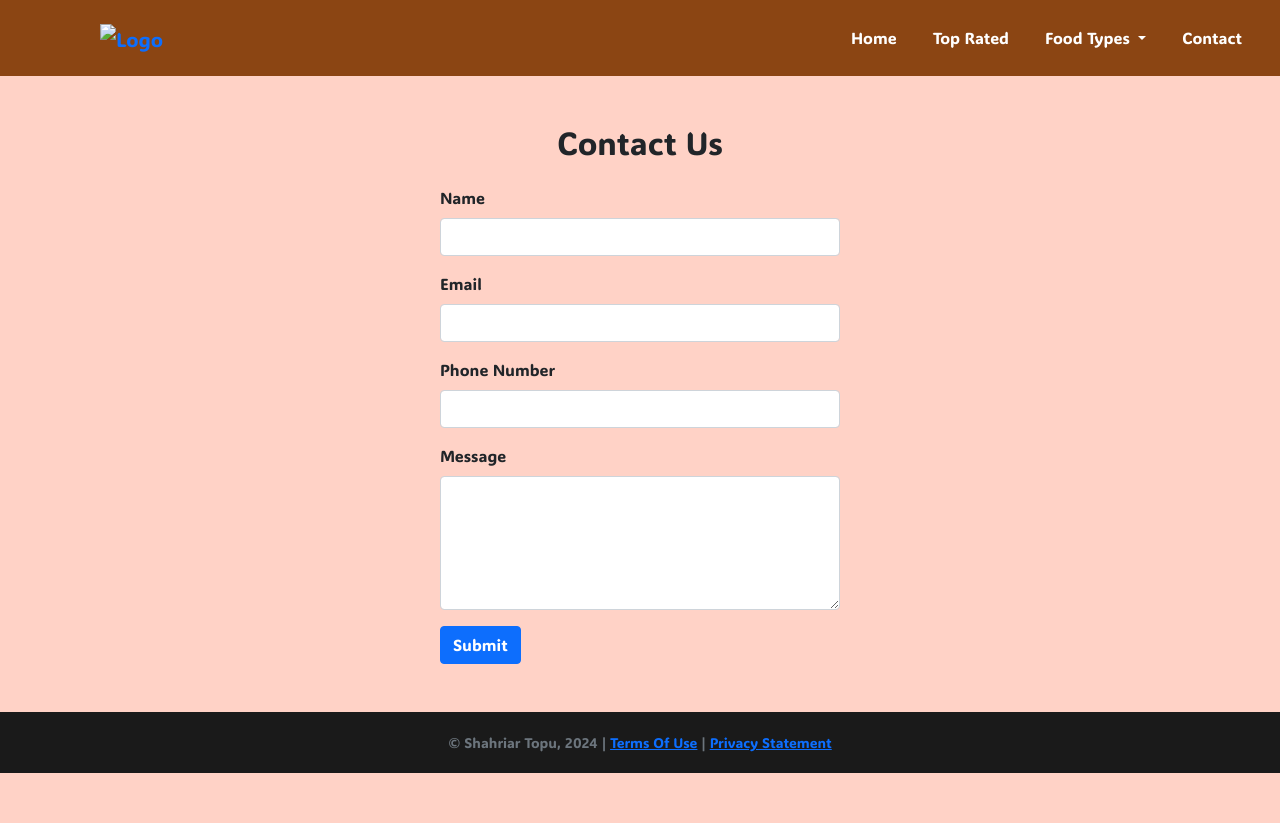
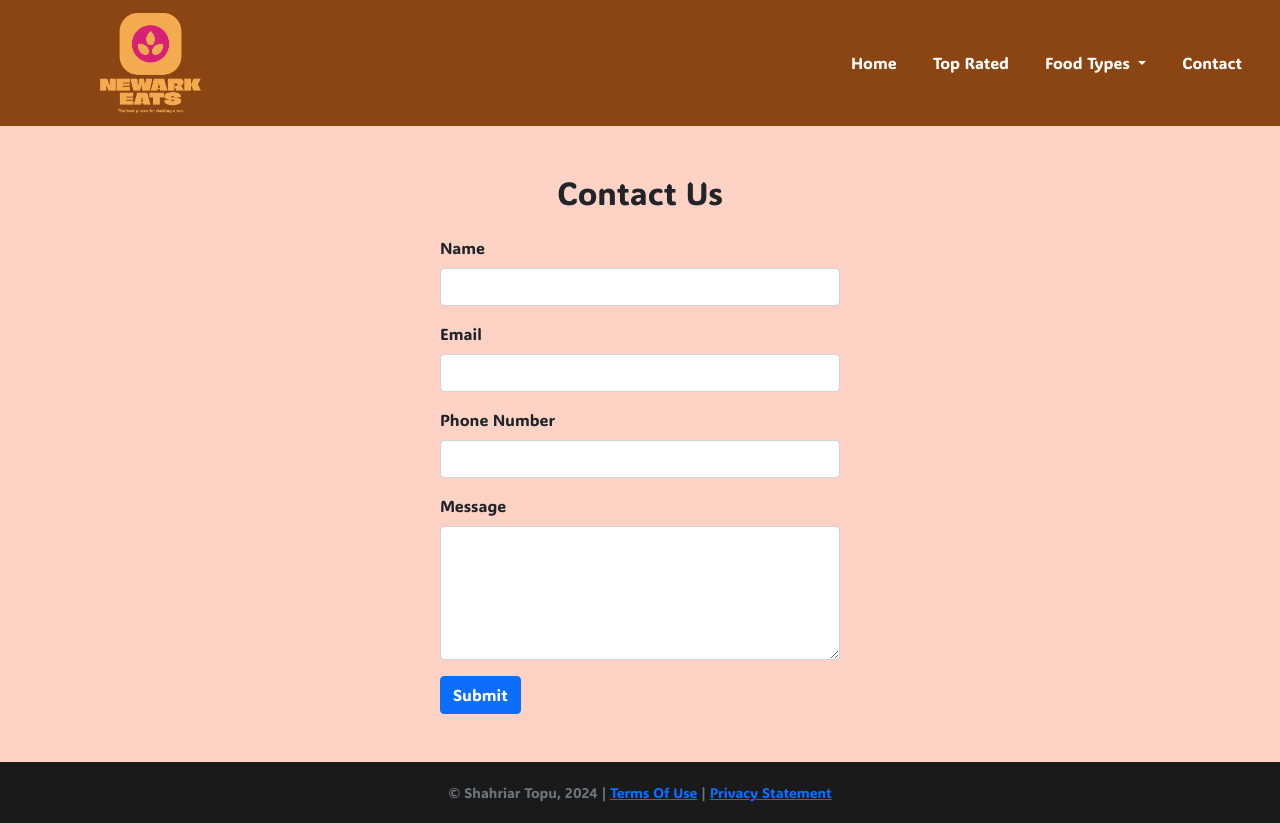
Before and after one commit to st278/Newark-Eats, a plain HTML site: page contactus.html in a window 1280 px wide. Before the commit the page ends 800 px from the top, so only its background shows below. Drawn offline with nearby package versions, Linux system fonts and the light colour scheme; the site is published under a folder, as on GitHub Pages, so addresses that start at the root find nothing.

Commit message:
Committing Final Files

```diff
--- a/contactus.html
+++ b/contactus.html
@@ -6,7 +6,7 @@
     <meta charset="UTF-8">
     <meta name="viewport" content="width=device-width, initial-scale=1.0">
     <title>Contact Us</title>
-    <link rel="shortcut icon" type="image/jpg" href="/images/logo.png"></head>
+    <link rel="shortcut icon" type="image/jpg" href="images/logo.png"></head>
 
 <!-- CSS only -->
     <link href="https://cdn.jsdelivr.net/npm/bootstrap@5.0.2/dist/css/bootstrap.min.css"
@@ -20,7 +20,7 @@
 <nav class="navbar navbar-expand-md">
     <!-- Logo -->
     <a class="navbar-brand" href="index.html">
-        <img src="/images/logo.png" alt="Logo">
+        <img src="images/logo.png" alt="Logo">
     </a>
     <!-- Responsive Button for the smaller menu -->
     <button class="navbar-toggler" type="button" data-bs-toggle="collapse" data-bs-target="#collapsibleNavbar">
```
Also changed, not shown: brunch.html (+1 -1 lines), cafe.html (+1 -1 lines), index.html (+2 -2 lines), restaurant1.html (+2 -2 lines), restaurant2.html (+1 -1 lines), restaurant3.html (+1 -1 lines), toprated.html (+1 -1 lines).
